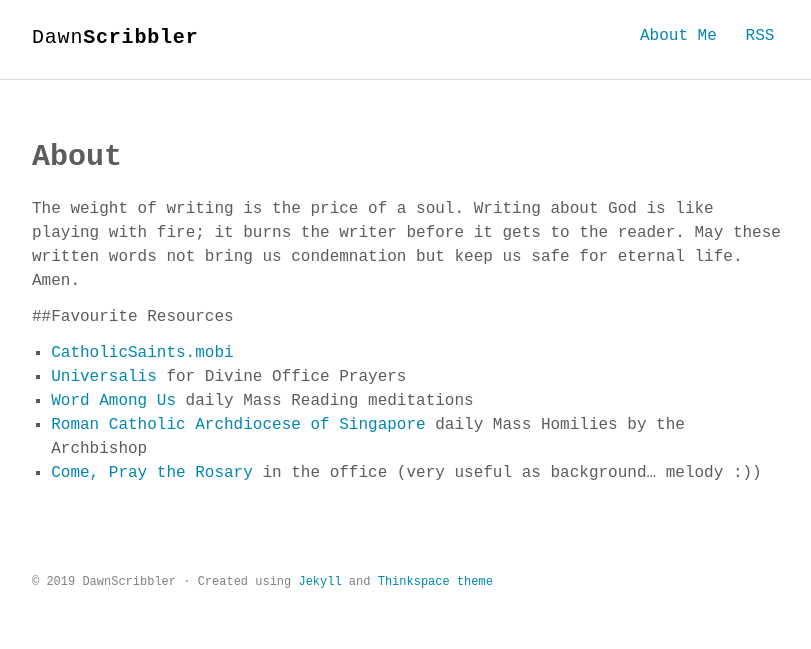
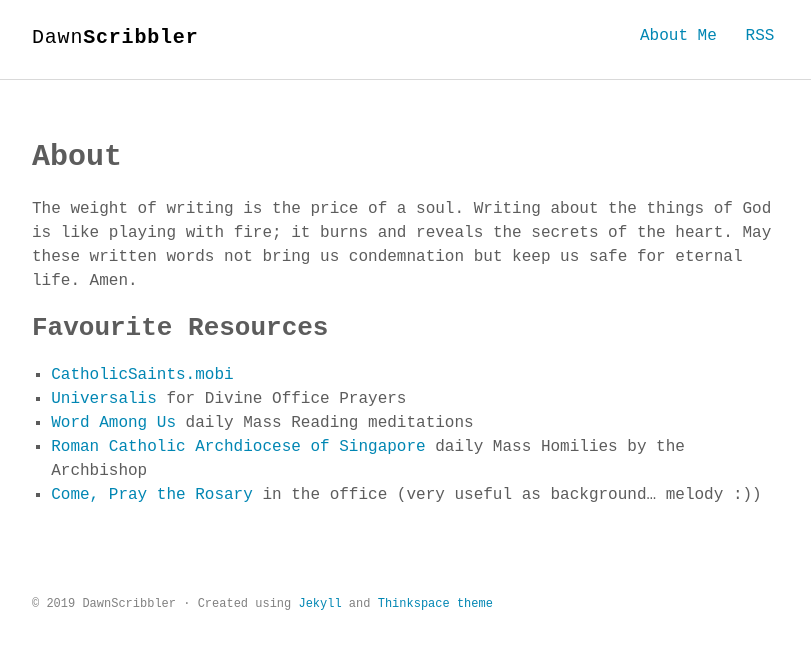
Before and after one commit to soulatcrossroad/dawnscribbler.github.io, a Jekyll site: the page built from about.md, in a window 1280 px wide. Shown: the top 649 px of the page, without its empty margins (232-1043 px from the left). Built offline with Jekyll 4.4.1, drawn with Linux system fonts in a browser that asks for light colours; some web fonts are replaced.

Commit message:
Update about.md

```diff
--- a/about.md
+++ b/about.md
@@ -4,9 +4,9 @@
 permalink: /about/
 ---
 
-The weight of writing is the price of a soul. Writing about God is like playing with fire; it burns the writer before it gets to the reader. May these written words not bring us condemnation but keep us safe for eternal life. Amen.
+The weight of writing is the price of a soul. Writing about the things of God is like playing with fire; it burns and reveals the secrets of the heart. May these written words not bring us condemnation but keep us safe for eternal life. Amen.
 
-##Favourite Resources
+## Favourite Resources
 
 1. [CatholicSaints.mobi](http://catholicsaints.mobi)
 2. [Universalis](http://universalis.com/) for Divine Office Prayers
```
